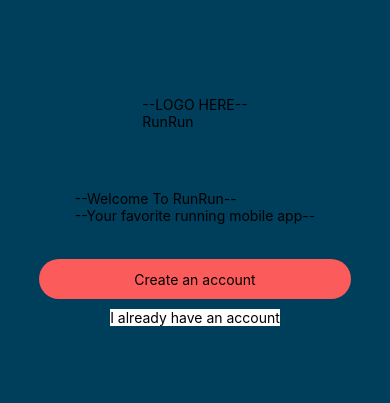
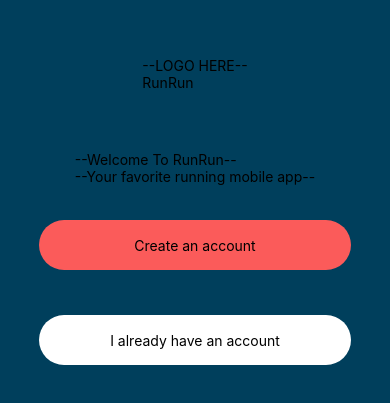
Before and after one commit to AmineAouragh/RunRun-Mobile-App, a React Native app: screen / in a window 390 px wide. Shown: the part 211-614 px from the top of the page. Built offline with nearby package versions, Linux system fonts and the light colour scheme.

Commit message:
Update FirstScreen.js

```diff
--- a/Components/FirstScreen.js
+++ b/Components/FirstScreen.js
@@ -13,10 +13,10 @@ export default class FirstScreen extends Component {
                 <Text>--Welcome To RunRun--</Text>
                 <Text>--Your favorite running mobile app--</Text>
               </View>
-              <TouchableOpacity style={[styles.first_option_btn, {marginBottom:10, backgroundColor: '#fb5b5a'}]}>
+              <TouchableOpacity style={[styles.option_btn, {marginBottom:10, backgroundColor: '#fb5b5a'}]}>
                 <Text>Create an account</Text>
               </TouchableOpacity>
-              <TouchableOpacity style={styles.second_option_btn}>
+              <TouchableOpacity style={[styles.option_btn, { backgroundColor: '#fff'}]}>
                 <Text>I already have an account</Text>
               </TouchableOpacity>
             </View>
@@ -37,15 +37,12 @@ const styles = StyleSheet.create({
         marginBottom: 60,
         color: '#fb5b5a'
     },
-    first_option_btn: {
+    option_btn: {
         width: '80%',
         borderRadius: 25,
-        height: 40,
+        height: 50,
         alignItems: 'center',
         justifyContent: 'center',
         marginTop: 35
-    },
-    second_option_btn: {
-        backgroundColor: '#fff'
     }
 })
```
